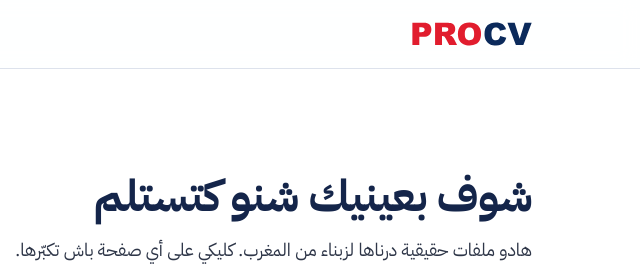
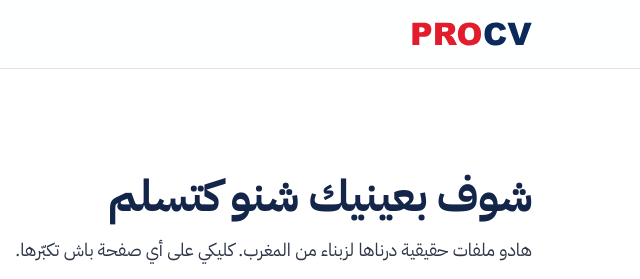
Before and after one commit to WASSIMcreator/PROCV, a plain HTML site: page index.html in a window 1280 px wide. Shown: the top 279 px of the page, 640-1280 px from the left. Drawn offline with Linux system fonts and the light colour scheme.

Commit message:
Write "كتسلم" instead of "كتستلم" in the examples heading
Co-Authored-By: Claude Opus 5.5 <noreply@anthropic.com>

```diff
--- a/index.html
+++ b/index.html
@@ -446,7 +446,7 @@ dialog.lb button { position: fixed; top: 14px; right: 14px; width: 48px; height:
   <section class="block ex" id="exemples">
     <div class="wrap">
       <div class="head rv">
-        <h1><span lang="ar">شوف بعينيك شنو كتستلم</span><span lang="fr">Voyez ce que vous recevez</span></h1>
+        <h1><span lang="ar">شوف بعينيك شنو كتسلم</span><span lang="fr">Voyez ce que vous recevez</span></h1>
         <p class="lead"><span lang="ar">هادو ملفات حقيقية درناها لزبناء من المغرب. كليكي على أي صفحة باش تكبّرها.</span><span lang="fr">Ce sont de vrais dossiers faits pour des clients au Maroc. Touchez une page pour l'agrandir.</span></p>
         <div class="cta">
           <a class="btn go red fx order" href="#infos"><span lang="ar">عمّر الفورمولير دابا</span><span lang="fr">Remplir le formulaire</span><svg class="arr" viewBox="0 0 24 24" aria-hidden="true"><path fill="none" stroke="currentColor" stroke-width="2.4" stroke-linecap="round" stroke-linejoin="round" d="M15 5l-7 7 7 7"/></svg></a>
```
